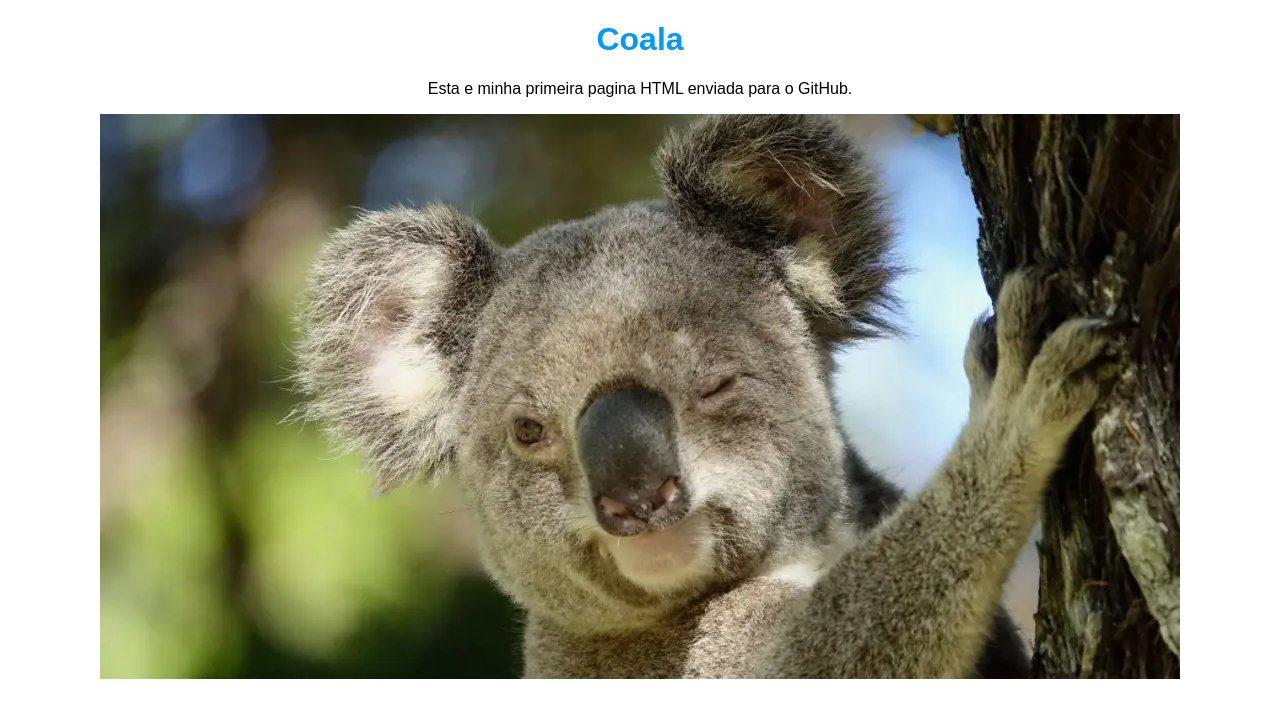
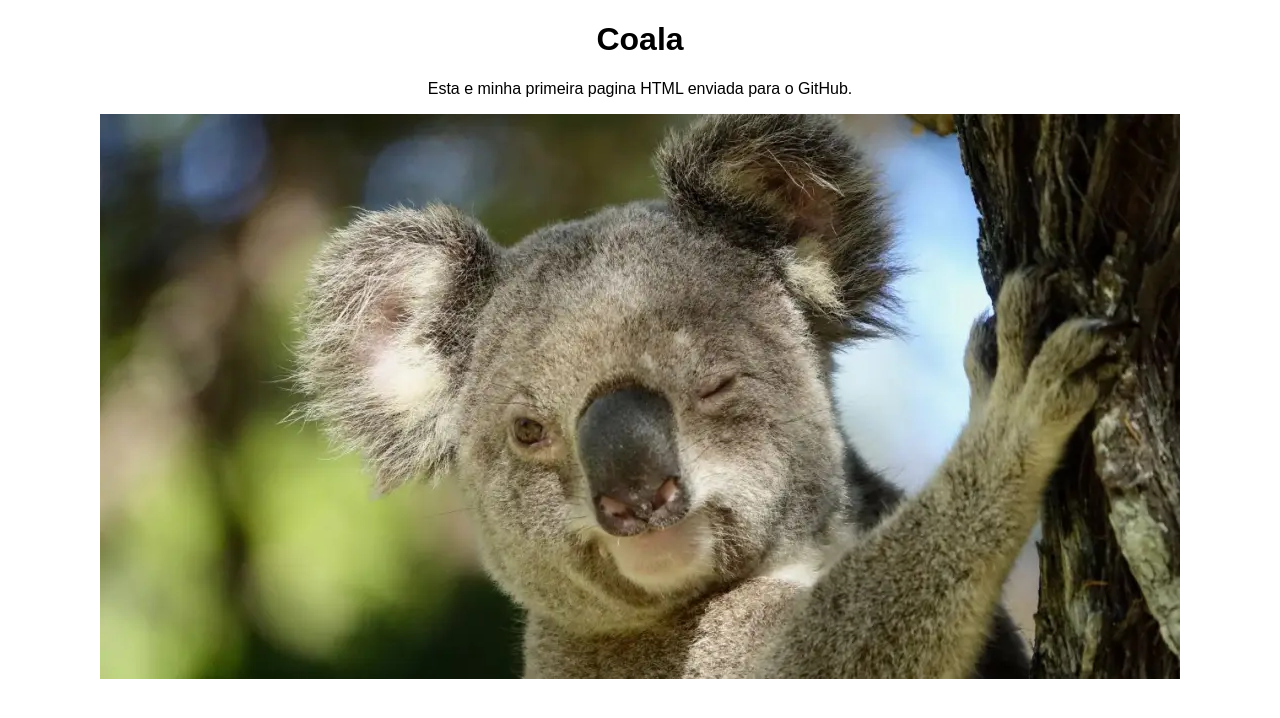
Before and after one commit to g4briel-a11y/atividade-html-css, a plain HTML site: page index.html in a window 1280 px wide. Drawn offline with Linux system fonts and the light colour scheme.

Commit message:
Update style.css

```diff
--- a/style.css
+++ b/style.css
@@ -4,5 +4,5 @@ body {
  text-align: center;
 }
 h1 {
- color: rgb(0, 153, 255);
+ color: rgb(0, 0, 0);
 }
```
